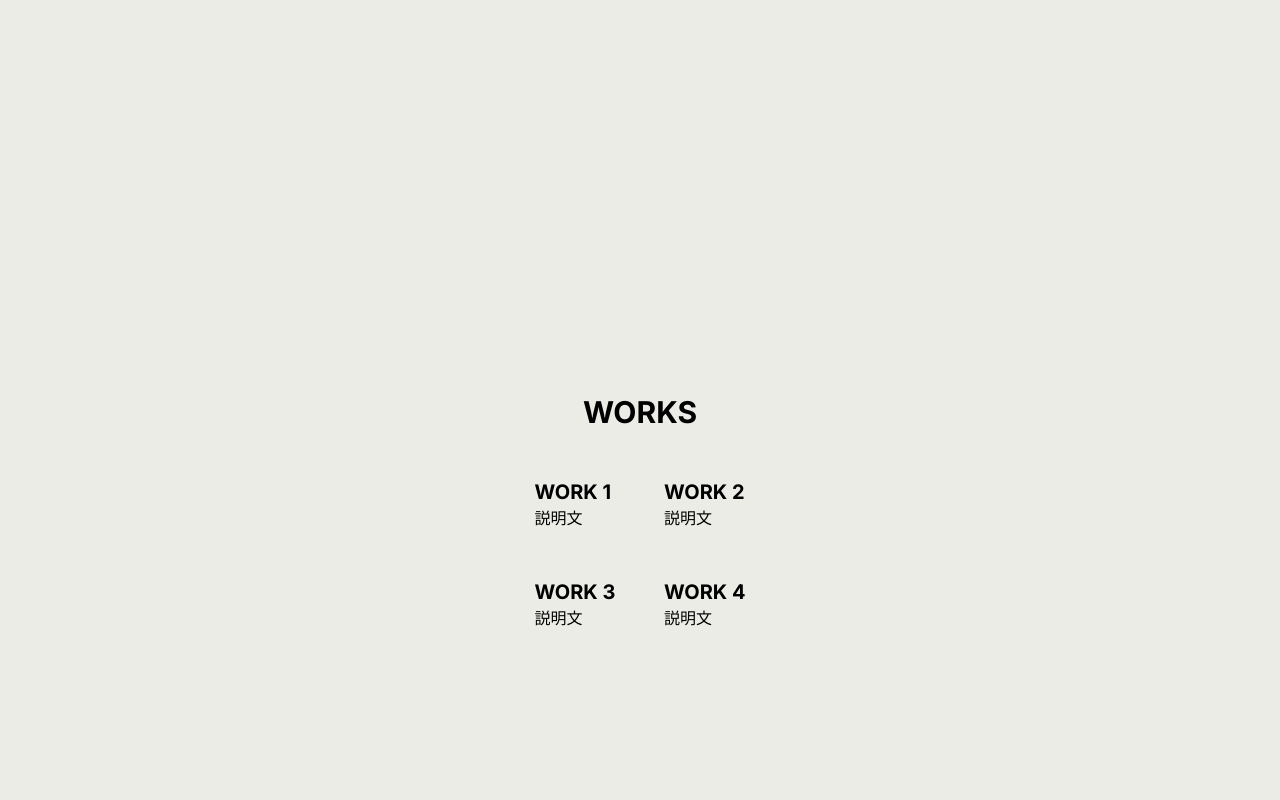
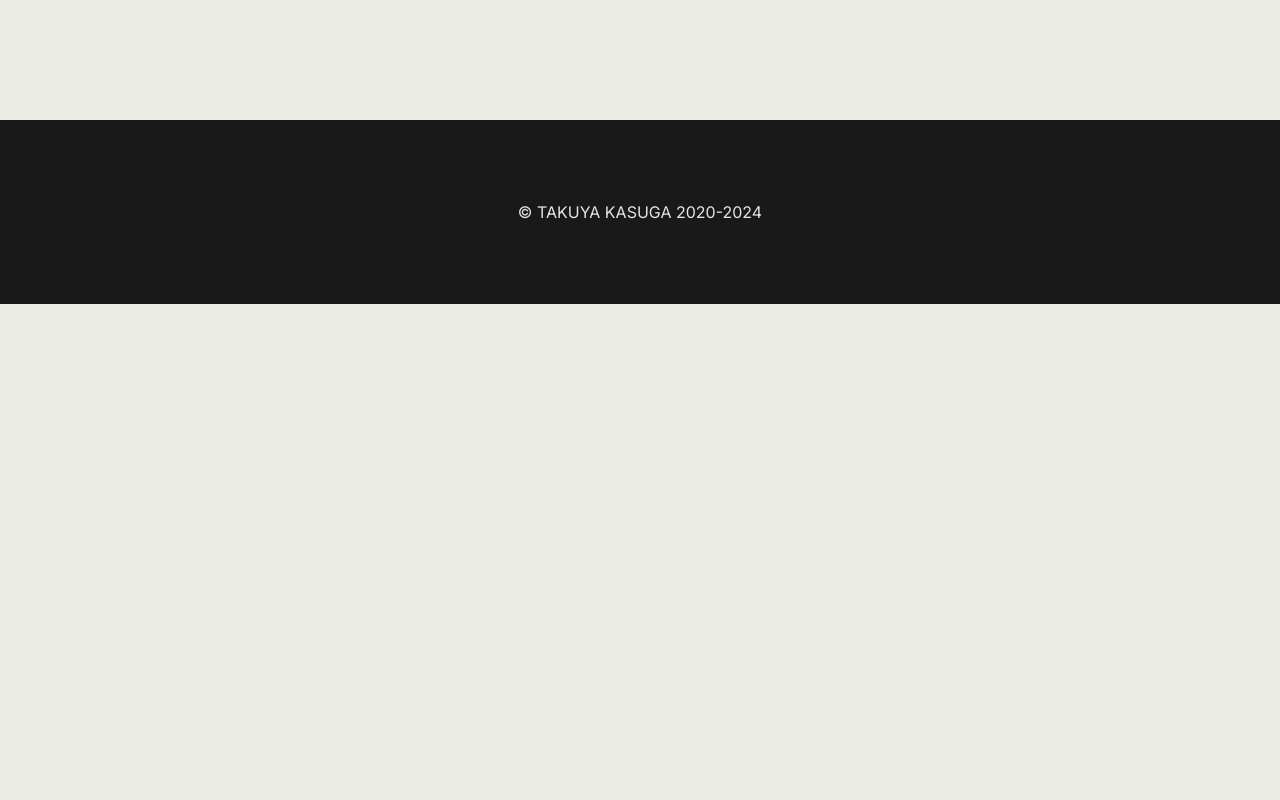
Before and after one commit to kasugatakuya/portfolio, a Next.js app: page /contact in a window 1280 px wide. Shown: the part 680-1480 px from the top of the page. After the commit the page ends 984 px from the top, so only its background shows below. Built offline with nearby package versions, Linux system fonts and the light colour scheme.

Commit message:
未完成の部分を削除

```diff
--- a/app/(pages)/about/page.tsx
+++ b/app/(pages)/about/page.tsx
@@ -1,7 +1,7 @@
 export default function About() {
   return (
     <main>
-      <div className="mb-80 ml-60 mt-72 font-bold">
+      <div className="mb-80 mt-72 px-20 font-bold">
         <div className="text-3xl">春日 拓也</div>
         <div className="text-6xl">TAKUYA KASUGA</div>
         <div className="text-md mt-20">
@@ -15,7 +15,7 @@ export default function About() {
           現在はフリーランスエンジニアとして様々な企業のフロントエンド開発案件に携わっています。
         </div>
       </div>
-      <div className="mb-20 ml-60 mt-10 font-bold">
+      <div className="mb-20 mt-10 px-20 font-bold">
         <div className="text-3xl">経歴</div>
         <div className="mt-5">
           <div>1992年04月: 長野県伊那市に誕生</div>
--- a/app/(pages)/contact/page.tsx
+++ b/app/(pages)/contact/page.tsx
@@ -3,28 +3,7 @@ export default function Contact() {
     <main>
       <div className="title flex h-screen flex-col items-center justify-center font-bold">
         <div className="text-5xl">CONTACT</div>
-      </div>
-
-      <div className="flex min-h-screen flex-col items-center justify-center">
-        <div className="text-center text-3xl font-bold">WORKS</div>
-        <div className="mt-8 grid grid-cols-1 gap-4 sm:grid-cols-2">
-          <div className="p-4">
-            <div className="text-xl font-bold">WORK 1</div>
-            <div className="text-md">説明文</div>
-          </div>
-          <div className="p-4">
-            <div className="text-xl font-bold">WORK 2</div>
-            <div className="text-md">説明文</div>
-          </div>
-          <div className="p-4">
-            <div className="text-xl font-bold">WORK 3</div>
-            <div className="text-md">説明文</div>
-          </div>
-          <div className="p-4">
-            <div className="text-xl font-bold">WORK 4</div>
-            <div className="text-md">説明文</div>
-          </div>
-        </div>
+        <div className="mt-5 text-xl">〜Under Construction〜</div>
       </div>
     </main>
   )
--- a/app/(pages)/page.tsx
+++ b/app/(pages)/page.tsx
@@ -5,28 +5,6 @@ export default function Home() {
         <div className="text-5xl">TAKUYA　KASUGA</div>
         <div className="text-xl">春日拓也のポートフォリオサイト</div>
       </div>
-
-      <div className="flex min-h-screen flex-col items-center justify-center">
-        <div className="text-center text-3xl font-bold">WORKS</div>
-        <div className="mt-8 grid grid-cols-1 gap-4 sm:grid-cols-2">
-          <div className="p-4">
-            <div className="text-xl font-bold">WORK 1</div>
-            <div className="text-md">説明文</div>
-          </div>
-          <div className="p-4">
-            <div className="text-xl font-bold">WORK 2</div>
-            <div className="text-md">説明文</div>
-          </div>
-          <div className="p-4">
-            <div className="text-xl font-bold">WORK 3</div>
-            <div className="text-md">説明文</div>
-          </div>
-          <div className="p-4">
-            <div className="text-xl font-bold">WORK 4</div>
-            <div className="text-md">説明文</div>
-          </div>
-        </div>
-      </div>
     </main>
   )
 }
--- a/app/layout.tsx
+++ b/app/layout.tsx
@@ -25,7 +25,7 @@ export default function RootLayout({
           >
             <div>
               <a href="/" className="-m-1.5 p-1.5">
-                <img className="h-5 w-auto" src="vercel.svg" alt="" />
+                <div className="font-bold lg:text-xl">PORTFOLIO</div>
               </a>
             </div>
             <div className="lg:text-xl">
```
Also changed, not shown: tsconfig.json (+16 -5 lines).
